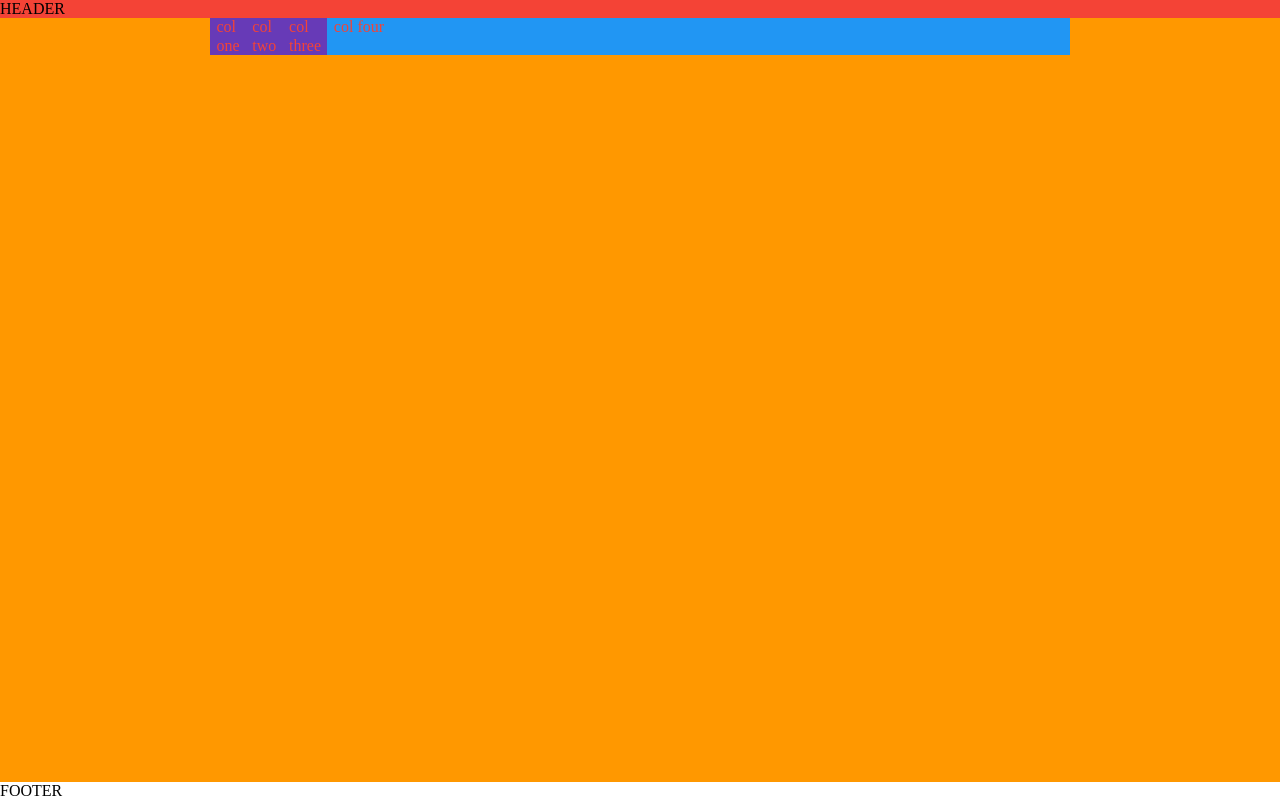
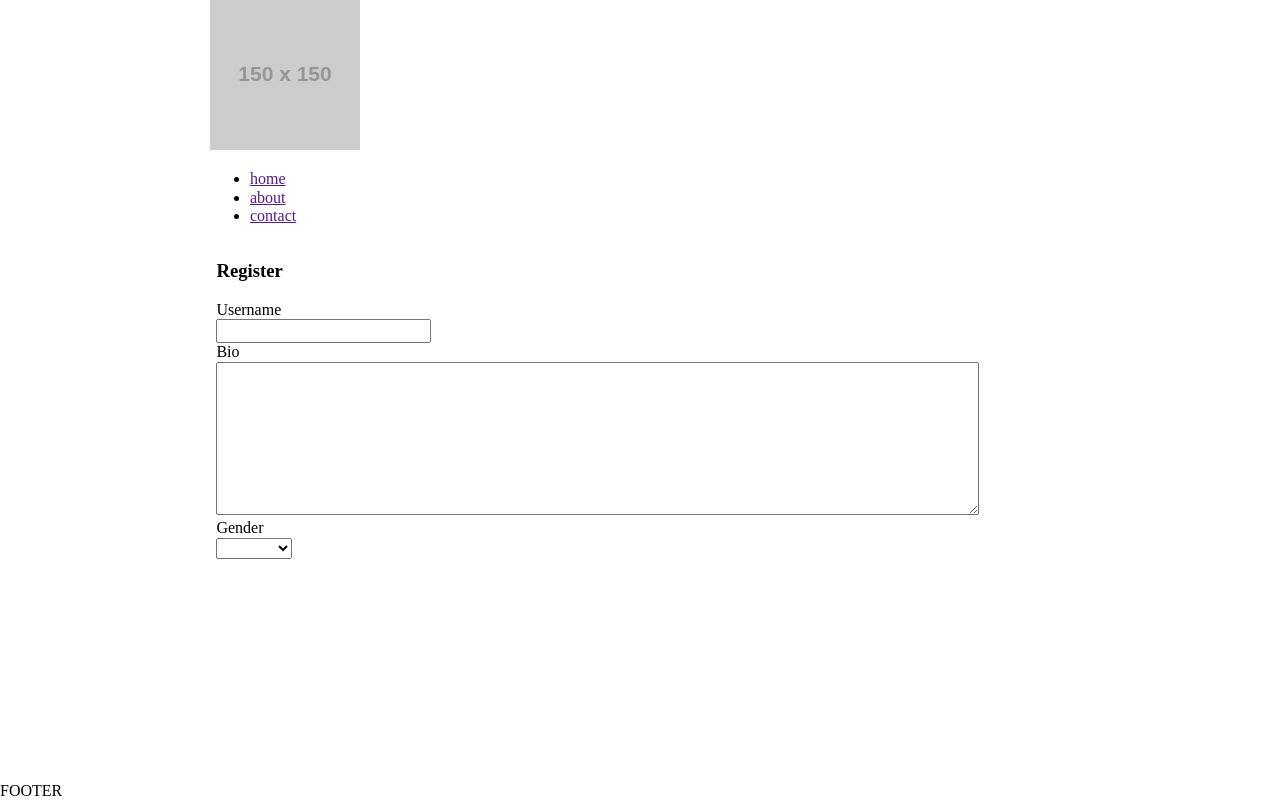
Before and after one commit to kobus1998/ok, a website: page index.html in a window 1280 px wide. Drawn offline with Linux system fonts and the light colour scheme; placeholder pictures from the web are drawn by us.

Commit message:
form and header

```diff
--- a/index.html
+++ b/index.html
@@ -5,27 +5,68 @@
   <meta name="viewport" content="width=device-width, initial-scale=1.0">
   <meta http-equiv="X-UA-Compatible" content="ie=edge">
   <title>A Ok framework</title>
-  <link rel="stylesheet" href="dist/ok-framework.min.css">
+  <link rel="stylesheet" href="dist/ok-framework.css">
 </head>
 <body>
   <div class="wrapper">
 
-    <header class="header bg-red">HEADER</header>
-    <main class="body bg-orange">
-      <div class="container grid even bg-deepPurple font-red">
-        <div class="col col-1">
-          col one
+    <header class="header">
+      <div class="container">
+        <div class="nav-left">
+          <img class="brand" src="https://placehold.it/150x150" alt="">
         </div>
-        <div class="col col-1">
-          col two
+
+        <div class="nav-right">
+          <div class="nav-menu">
+            <ul>
+              <li class="active"><a href="">home</a></li>
+              <li><a href="">about</a></li>
+              <li><a href="">contact</a></li>
+            </ul>
+          </div>
         </div>
-        <div class="col col-1">
-          col three
+
+      </div>
+    </header>
+    <main class="body">
+
+      <div class="container">
+
+        <div class="grid flex flex-j-center">
+          <form class="col">
+            <h3>Register</h3>
+
+            <div class="form-field">
+              <label for="">Username</label>
+              <div class="form-control">
+                <input type="text">
+              </div>
+            </div>
+
+            <div class="form-field">
+              <label for="">Bio</label>
+              <div class="form-control">
+                <textarea name="name" rows="8" cols="80"></textarea>
+              </div>
+            </div>
+
+            <div class="form-field">
+              <label for="">Gender</label>
+              <div class="form-control">
+                <select class="" name="">
+                  <option value=""></option>
+                  <option value="">Male</option>
+                  <option value="">Female</option>
+                </select>
+              </div>
+            </div>
+          </form>
         </div>
-        <div class="col bg-blue">
-          col four
-        </div>
+
       </div>
+
+
+
     </main>
     <footer class="footer">FOOTER</footer>
 
--- a/src/sass/_helpers.sass
+++ b/src/sass/_helpers.sass
@@ -1,74 +1,101 @@
 // float helpers
-.float-right
-  float: right
-
-.float-left
-  float: left
-
-.clear-float
-  clear: both
+.float
+  &-right
+    float: right
+  &-left
+    float: left
+  &-clear
+    clear: both
 
 // flex helpers
-.flex
+
+.flex-center-full
   display: flex
-
-.flex-middle
   justify-content: center
   align-items: center
 
-.flex-hcenter
+.flex-h-center
+  display: flex
   justify-content: center
 
-.flex-between
-  justify-content: space-between
-
-.flex-around
-  justify-content: space-around
-
-.flex-hstart
-  justify-content: flex-start
-
-.flex-hend
-  justify-content: flex-end
-
-.flex-vcenter
+.flex-a-center
+  display: flex
   align-items: center
 
-.flex-baseline
-  align-items: baseline
-
-.flex-vend
-  align-items: flex-end
-
-.flex-vstart
-  align-items: flex-start
-
-.flex-stretch
-  align-items: stretch
-
-.flex-grow
-  flex-grow: 1
+.flex
+  display: flex
+  &-j
+    &-middle
+      justify-content: center
+      align-items: center
+    &-center
+      justify-content: center
+    &-between
+      justify-content: space-between
+    &-around
+      justify-content: space-around
+    &-start
+      justify-content: flex-start
+    &-end
+      justify-content: flex-end
+  &-a
+    &-center
+      align-items: center
+    &-baseline
+      align-items: baseline
+    &-end
+      align-items: flex-end
+    &-start
+      align-items: flex-start
+    &-stretch
+      align-items: stretch
+  &-grow
+    flex-grow: 1
 
 // text helpers
-.text-center
-  text-align: center
-
-.text-right
-  text-align: right
-
-.text-left
-  text-align: left
+.text
+  &-center
+    text-align: center
+  &-right
+    text-align: right
+  &-left
+    text-align: left
 
 // spacing helpers
-.no-margin
-  margin: 0
+.margin
+  &-left
+    margin-left: $margin
+  &-right
+    margin-right: $margin
+  &-top
+    margin-top: $margin
+  &-bottom
+    margin-bottom: $margin
+  &-none
+    margin: 0
 
-.no-padding
-  padding: 0
+.padding
+  &-left
+    padding-left: $padding
+  &-right
+    padding-right: $padding
+  &-top
+    padding-top: $padding
+  &-bottom
+    padding-bottom: $padding
+  &-none
+    padding: 0
+
 
 .image
   width: 100%
   height: auto
+
+.border
+  border: $border
+
+.shadow
+  box-shadow: $shadow
 
 @each $color in $colors
   .bg-#{nth($color, 1)}
--- a/src/sass/_variables.sass
+++ b/src/sass/_variables.sass
@@ -1,20 +1,22 @@
 
-// General
+// sizes
+$margin: .75rem
 $padding: .75rem
-$margin: .75rem
 
+$margin-small: .5rem
+$padding-small: .5rem
 
+$margin-large: 1.5rem
+$padding-large: 1.5rem
 
 // Responsive Sizes
-
 $mobile: 768px
 $tablet: 768px
 $laptop: 1024px
 $desktop: 1440px
 
 // grid
-
-$gridGap: 0 .4rem
+$gridGap: $margin
 
 $container-xl: 1024px
 $container-x: 860px
@@ -24,7 +26,6 @@ $container-s: 100%
 $maxCols: 12
 
 // Colors
-
 $red: #F44336
 $pink: #E91E63
 $purple: #9C27B0
@@ -47,16 +48,24 @@ $blueGray: #607D8B
 $black: #000000
 $white: #ffffff
 
-
 $colors: (red $red, pink $pink, purple $purple, deepPurple $deepPurple, indigo $indigo, blue $blue, lightBlue $lightBlue, cyan $cyan, teal $teal, green $green, lightGreen $lightGreen, lime $lime, yellow $yellow, amber $amber, orange $orange, deepOrange $deepOrange, brown $brown, gray $gray, blueGray $blueGray, black $black, white $white)
 
-$background: #fff
-
-$primary: $indigo
+$background: $white
+$primary: $deepOrange
 $secondary: lighten($primary, 15%)
 
+$header-background: $primary
+$header-height: 3.3em
+
+// border
+$border: 1px solid rgba($gray, 0.4)
+$border-hover: 1px solid rgba($primary, 0.4)
+$border-focus: 1px solid rgba($primary, 0.8)
+
+// shaodw
+$shadow: 2px 2px 2px rgba($gray, 0.3)
+
 // Typography
-
 $fontFamily: 'Montserrat', sans-serif
 $fontColor: $black
 
--- a/src/sass/components/_all.sass
+++ b/src/sass/components/_all.sass
@@ -0,0 +1 @@
+@import "./header.sass"
--- /dev/null
+++ b/src/sass/components/_header.sass
@@ -0,0 +1,25 @@
+.nav-left
+  display: flex
+  justify-content: flex-start
+
+.nav-center
+  display: flex
+  justify-content: center
+
+.nav-right
+  display: flex
+  justify-content: flex-end
+
+.nav-menu
+  display: flex
+
+.nav
+  height: $header-height
+  background: $header-background
+  position: relative
+  width: 100%
+  & > .container
+    display: flex
+    align-items: stretch
+    min-height: $header-height
+    width: 100%
--- a/src/sass/elements/_form.sass
+++ b/src/sass/elements/_form.sass
@@ -1,25 +1,26 @@
-form
-  margin: 0.4rem
-
 .form-field
   display: flex
   flex-direction: column
-  margin-bottom: 1rem
+  margin-bottom: $margin
   label
-    padding: 0.4rem
+    padding: $padding-small $padding
     opacity: 0.8
+    font-size: 1rem
   input, textarea, select
     width: 100%
     background-color: $white
-    padding: 0.4rem
+    padding: $padding-small $padding
     outline: none
-    border-radius: 2px
-    border: 1px solid rgba($gray, 0.4)
+    border-radius: 3px
+    border: $border
     position: relative
+    box-shadow: $shadow
+    border-radius: 3px
+    font-size: 1rem
     &:hover
-      border: 1px solid rgba($primary, 0.4)
+      border: $border-hover
     &:focus
-      border: 1px solid rgba($primary, 0.8)
+      border: $border-focus
   &.form-inline
     flex-direction: row
     .form-control
--- /dev/null
+++ b/src/sass/grid-only.sass
@@ -0,0 +1,89 @@
+// sizes
+$margin: .75rem
+$padding: .75rem
+
+$margin-small: .5rem
+$padding-small: .5rem
+
+$margin-large: 1.5rem
+$padding-large: 1.5rem
+
+// Responsive Sizes
+$mobile: 768px
+$tablet: 768px
+$laptop: 1024px
+$desktop: 1440px
+
+// grid
+$gridGap: $margin
+
+$container-xl: 1024px
+$container-x: 860px
+$container-m: 680px
+$container-s: 100%
+
+$maxCols: 12
+
+=mediaQuery($point)
+  @if $point == mobile
+    @media (max-width: $mobile)
+      @content
+  @else if $point == tablet
+    @media (min-width: $tablet)
+      @content
+  @else if $point == laptop
+    @media (min-width: $laptop)
+      @content
+  @else if $point == desktop
+    @media (min-width: $desktop)
+      @content
+
+
+.container
+  margin: 0 auto
+  display: block
+  clear: both
+  +mediaQuery(mobile)
+    width: $container-s
+  +mediaQuery(tablet)
+    width: $container-m
+  +mediaQuery(laptop)
+    width: $container-x
+  +mediaQuery(desktop)
+    width: $container-xl
+
+.grid
+  display: flex
+  flex-direction: row
+  flex-wrap: wrap
+  +mediaQuery(mobile)
+    flex-direction: column
+
+  &.even
+    .col
+      flex: 1
+
+  .col-full
+    width: 100%
+
+  .col-half
+    width: 50%
+
+  .col-one-third
+    width: calc(100% / 3)
+
+  .col-two-third
+    width: calc(100% / 3 * 2)
+
+  .col-one-quarter
+    width: 25%
+
+  .col
+    padding: $gridGap
+    flex-grow: 1
+    +mediaQuery(mobile)
+      width: 100%
+    @for $i from 1 through $maxCols
+      &.col-#{$i}
+        width: 100% / $maxCols * $i
+        flex-grow: 0
--- a/src/sass/layout/_container.sass
+++ b/src/sass/layout/_container.sass
@@ -1,5 +1,7 @@
 .container
   margin: 0 auto
+  display: block
+  clear: both
   +mediaQuery(mobile)
     width: $container-s
   +mediaQuery(tablet)
```
Also changed, not shown: src/sass/layout/_grid.sass (+12 -9 lines).
